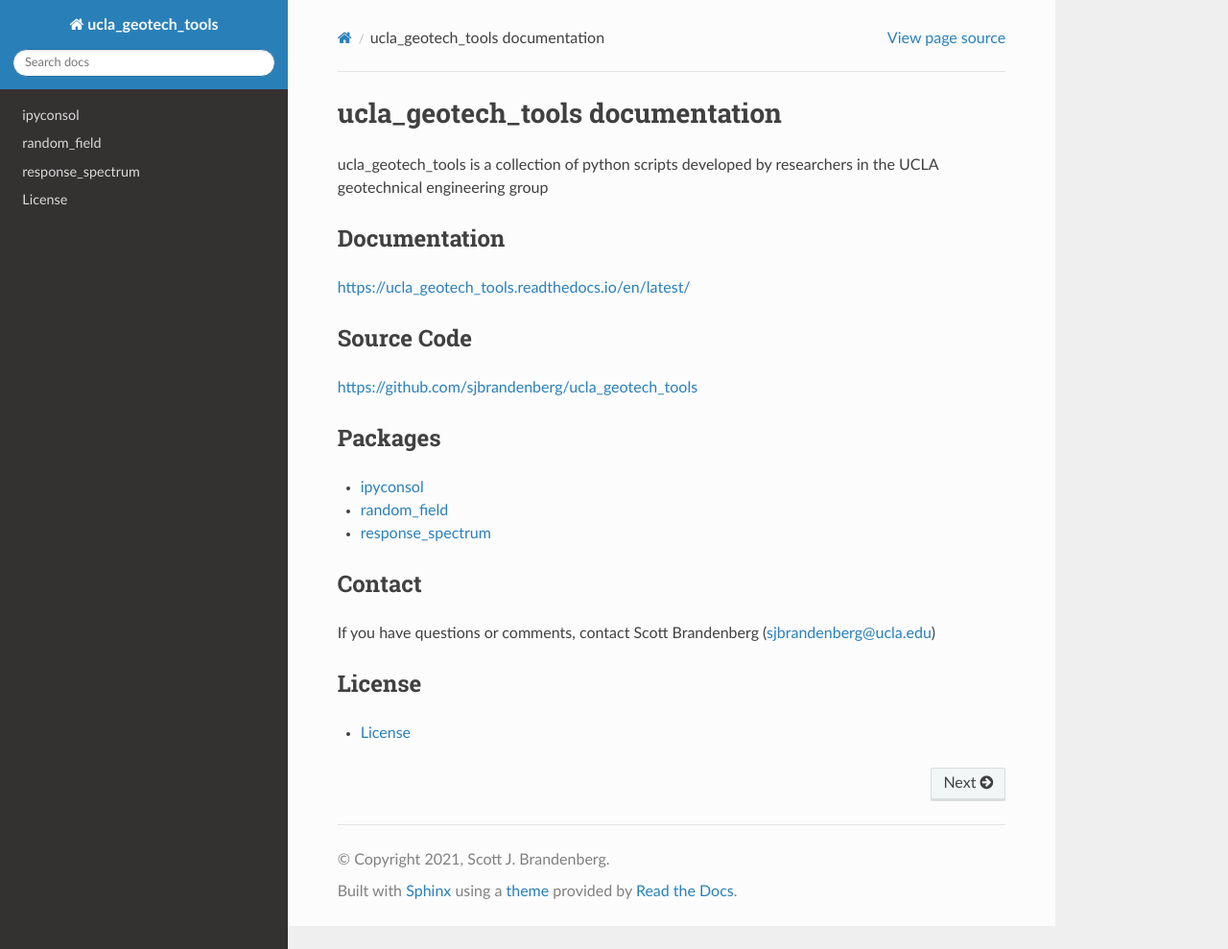
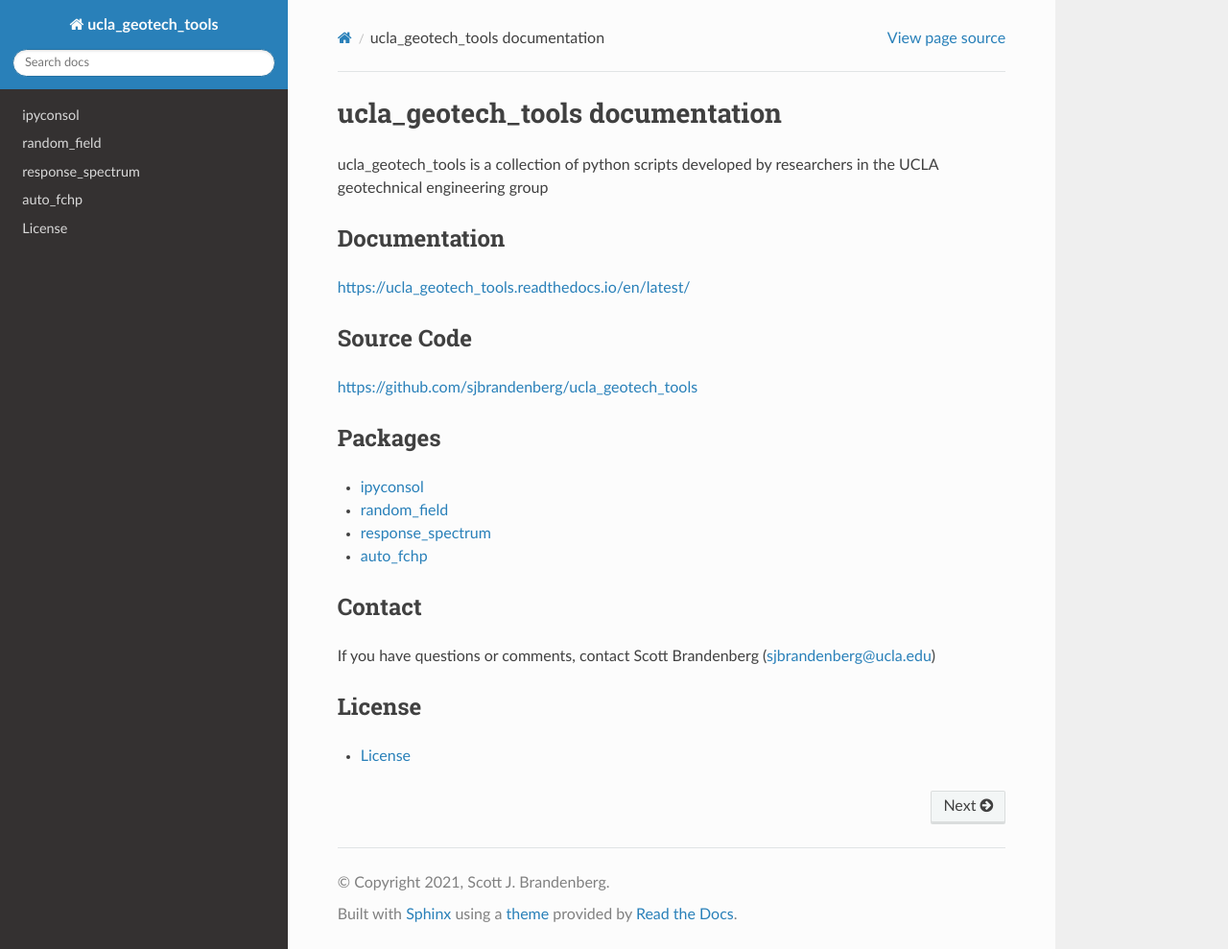
Before and after one commit to sjbrandenberg/ucla_geotech_tools, a Sphinx documentation site: the page built from docs/index.rst, in a window 1280 px wide and 989 px high. Shown: the whole window at 96% size. Built offline with Sphinx 7.4.7 and the Read the Docs theme 2.0.0, drawn with Linux system fonts in a browser that asks for light colours.

Commit message:
Update index.rst

```diff
--- a/docs/index.rst
+++ b/docs/index.rst
@@ -23,6 +23,7 @@ ________
    ipyconsol_README
    random_field_README
    response_spectrum_README
+   auto_fchp_README
 
 Contact
 _______
```
